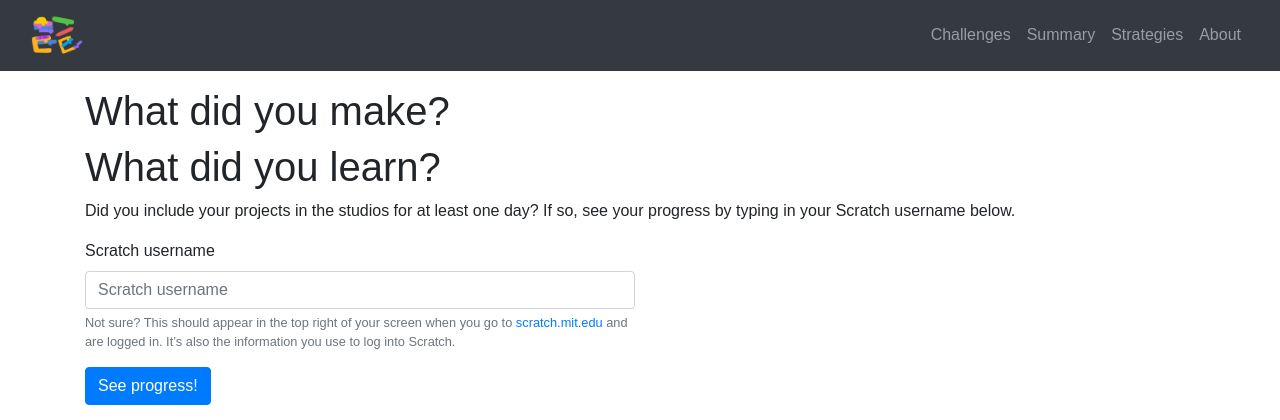
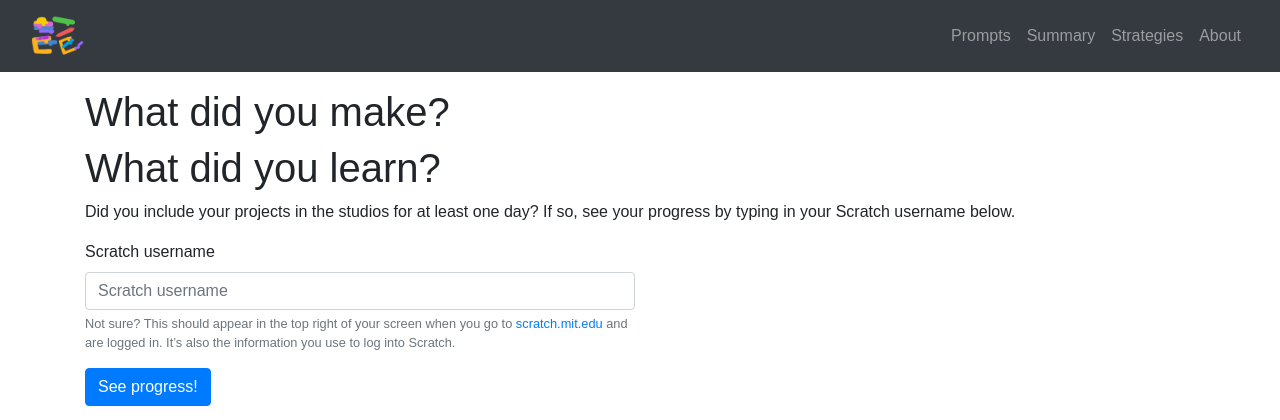
Before and after one commit to GSE-CCL/getting-unstuck-web, a Flask app: page / in a window 1280 px wide. Shown: the top 420 px of the page. Run offline with Flask 2, Linux system fonts and the light colour scheme; some libraries are stand-ins or nearby versions.

Commit message:
Rename things to prompts, at least externally.

```diff
--- a/app.py
+++ b/app.py
@@ -222,7 +222,7 @@ def studio():
 @app.route("/studio/<sid>")
 def studio_id(sid):
     if sid == "":
-        return redirect("/challenges")
+        return redirect("/prompts")
 
     common.connect_db()
     studio = scrape.Studio.objects(studio_id = sid).first()
@@ -245,8 +245,8 @@ def user_id(username):
 
     return render_template("username.html", projects=projects, studios=studios, username=username)
 
-@app.route("/challenges", methods=["GET"])
-def challenges():
+@app.route("/prompts", methods=["GET"])
+def prompts():
     common.connect_db()
     studios = list(scrape.Studio.objects(public_show=True))
     schemas = dict()
@@ -256,7 +256,7 @@ def challenges():
             break
         schemas[studio["challenge_id"]] = schema.Challenge.objects(id=studio["challenge_id"]).first().to_mongo().to_dict()
 
-    return render_template("challenges.html",
+    return render_template("prompts.html",
                            challenges=studios,
                            schemas=schemas)
 
--- a/static/js/admin_studio.js
+++ b/static/js/admin_studio.js
@@ -8,7 +8,7 @@ let loaded = function() {
     // Field types
     let fields = {
         "studio_id": {"type": "text", "name": "Studio ID", "required": "required"},
-        "challenge_id": {"type": "select", "name": "Challenge Schema", "options": challenge_schemas, "required": ""},
+        "challenge_id": {"type": "select", "name": "Prompt Schema", "options": challenge_schemas, "required": ""},
         "__url__": "/admin/studios",
         "__identifier__": "studio_id",
         "__type__": "studio",
--- a/templates/admin/studios.html
+++ b/templates/admin/studios.html
@@ -43,7 +43,7 @@
                     <td data-field="status">{{ studio["status"] }}</td>
                     <td data-field="actions" class="col-2">
                         <a href="/studio/{{ studio['studio_id'] }}" title="More" class="fa fa-info"></a>&nbsp;
-                        <a href="#" title="Choose challenge schema" data-action="choose_schema" data-identifier="{{ studio['studio_id'] }}" class="fa fa-link"></a>&nbsp;
+                        <a href="#" title="Choose prompt schema" data-action="choose_schema" data-identifier="{{ studio['studio_id'] }}" class="fa fa-link"></a>&nbsp;
                         <a href="#" title="Toggle public visibility" class="fa fa-globe" data-action="toggle_publicity" data-to="{{ not studio['public_show'] }}"></a>&nbsp;
                         <a href="https://scratch.mit.edu/studios/{{ studio['studio_id'] }}" title="View on Scratch" class="fa fa-external-link" target="_blank"></a>&nbsp;
                         <a href="#" data-action="delete" data-identifier="{{ studio['studio_id'] }}" title="Delete" class="fa fa-trash"></a>
--- a/templates/layout.html
+++ b/templates/layout.html
@@ -19,7 +19,7 @@
                 </button>
                 <div class="collapse navbar-collapse navbar-right" id="navbarNavAltMarkup">
                     <div class="navbar-nav ml-auto">
-                        <a class="nav-item nav-link" href="/challenges">Challenges</a>
+                        <a class="nav-item nav-link" href="/prompts">Prompts</a>
                         <a class="nav-item nav-link" href="/summary">Summary</a>
                         <a class="nav-item nav-link" href="/strategies">Strategies</a>
                         <a class="nav-item nav-link" href="/about">About</a>
--- a/templates/challenges.html
+++ b/templates/prompts.html
@@ -1,11 +1,11 @@
 {% extends "layout.html" %}
-{% block title %}Challenges &minus; {% endblock %}
+{% block title %}Prompts &minus; {% endblock %}
 
 {% block main_content %}
 <div class="row">
     <div class="col-12">
         <h1>
-            Challenges
+            Prompts
         </h1>
     </div>
 </div>
```
